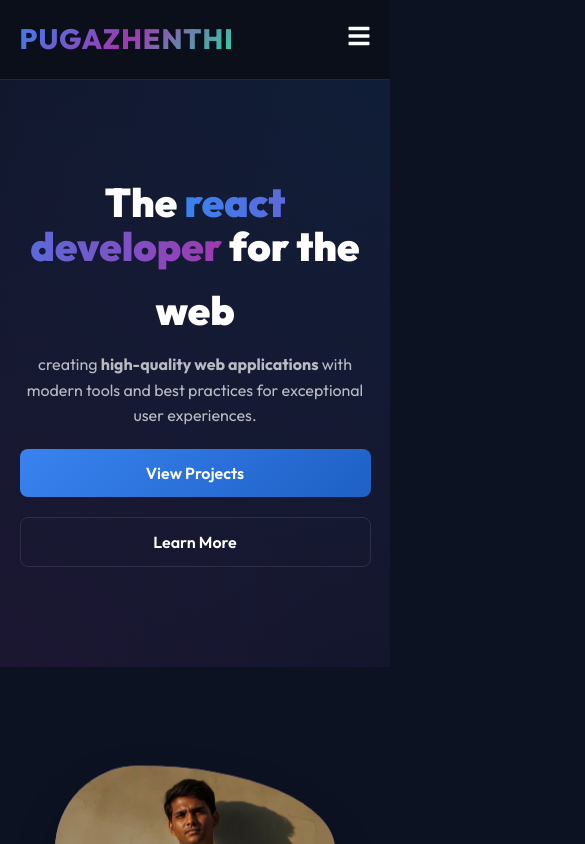
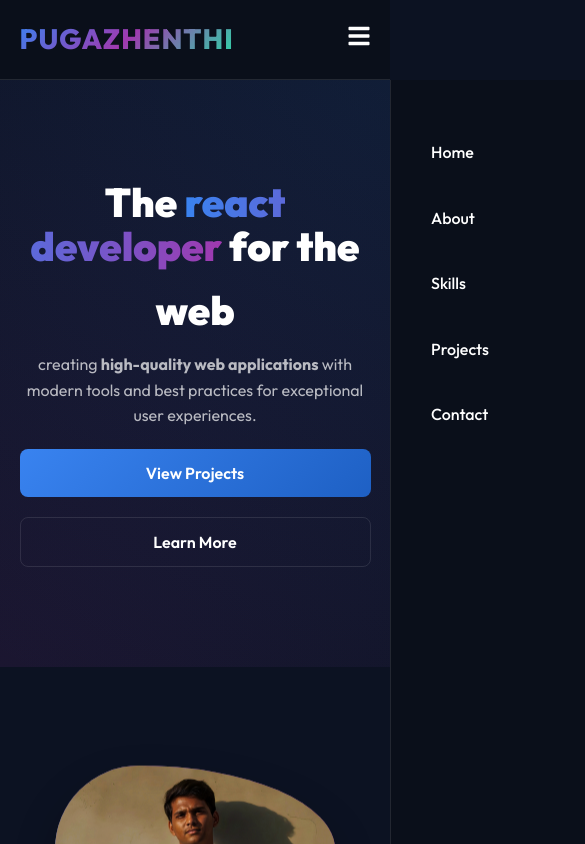
Before and after one commit to PUGAZHENTHI731/My-Portfolio, a React (Vite) app: page / in a window 390 px wide. Shown: the top 844 px of the page, 585 px wide, since content can reach past the window. Built offline with nearby package versions, Linux system fonts and the light colour scheme.

Commit message:
first commit

```diff
--- a/src/App.css
+++ b/src/App.css
@@ -23,7 +23,7 @@
 }
 
 body {
-  width: 100%;
+  max-width: 100%;
   overflow-x: hidden;
   background: var(--primary-color);
   color: var(--text-main);
@@ -591,8 +591,7 @@ body {
   .nav-links {
     position: fixed;
     top: 80px;
-    right: 0;
-    display: none;
+    right: -250px;
     width: 250px;
     height: calc(100vh - 80px);
     background: var(--card-bg);
@@ -603,7 +602,7 @@ body {
   }
 
   .nav-links.active {
-    display: block;
+    right: 0px;
   }
 
   .nav-links li {
```
